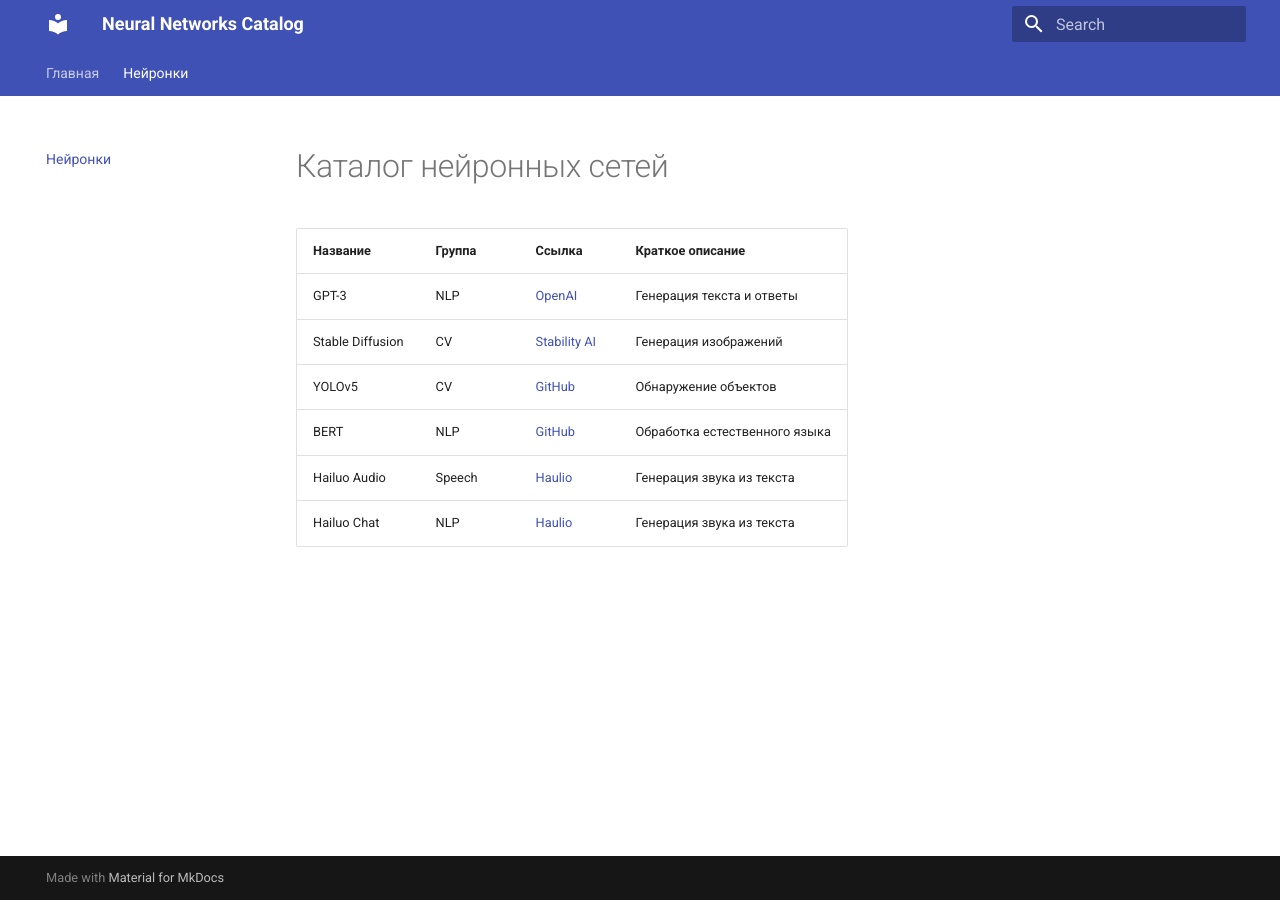
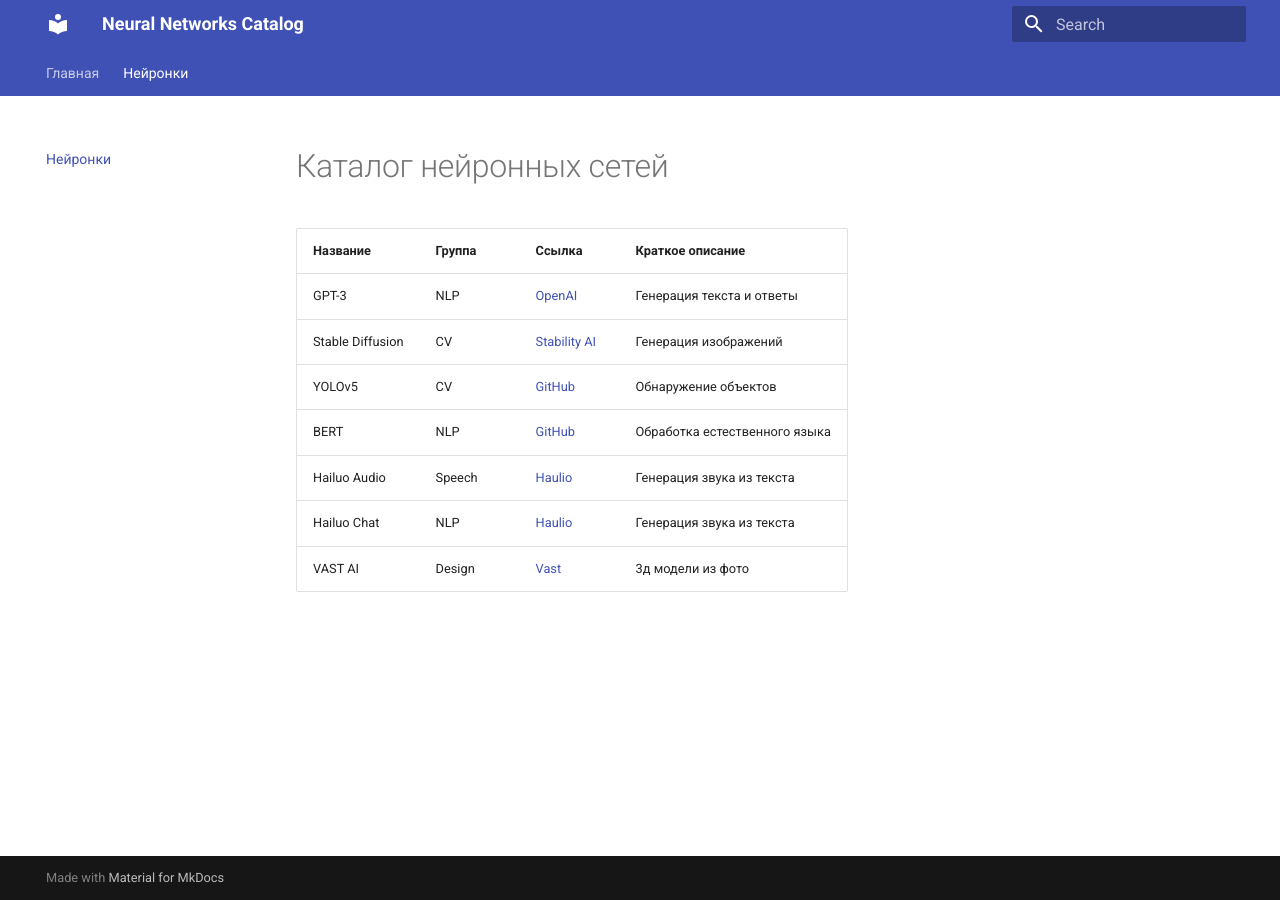
Before and after one commit to Po4e4ka/neurals, an MkDocs documentation site: the page built from docs/neural_networks.md, in a window 1280 px wide. Built offline with MkDocs 1.6.1 and Material for MkDocs 9.7.7, drawn with Linux system fonts in a browser that asks for light colours.

Commit message:
Update neural_networks.md

```diff
--- a/docs/neural_networks.md
+++ b/docs/neural_networks.md
@@ -8,3 +8,4 @@
 | BERT             | NLP    | [GitHub](https://github.com/google-research/bert) | Обработка естественного языка |
 | Hailuo Audio     | Speech | [Haulio](https://www.hailuo.ai/audio)             | Генерация звука из текста     |
 | Hailuo Chat      | NLP    | [Haulio](https://www.hailuo.ai)                   | Генерация звука из текста     |
+| VAST AI          | Design    | [Vast](https://huggingface.co/spaces/VAST-AI/MIDI-3D)                   | 3д модели из фото  |
```
